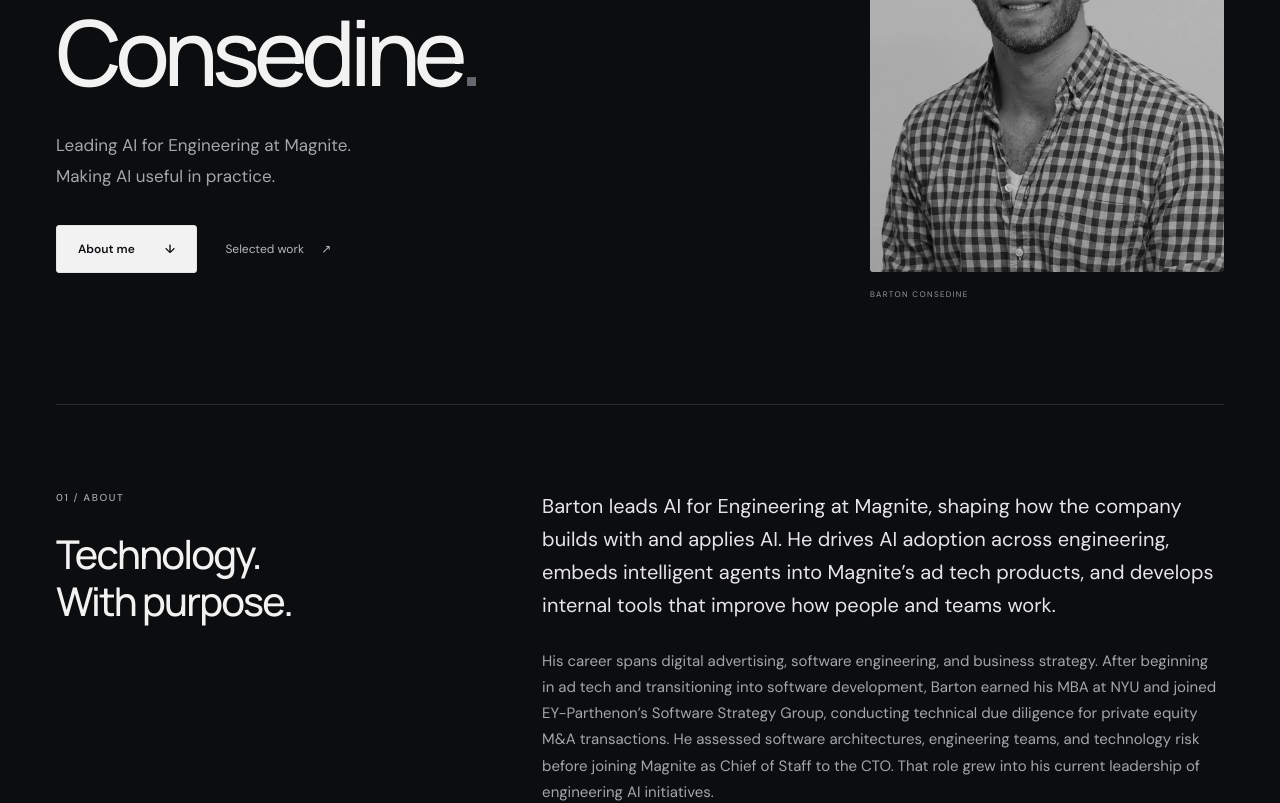
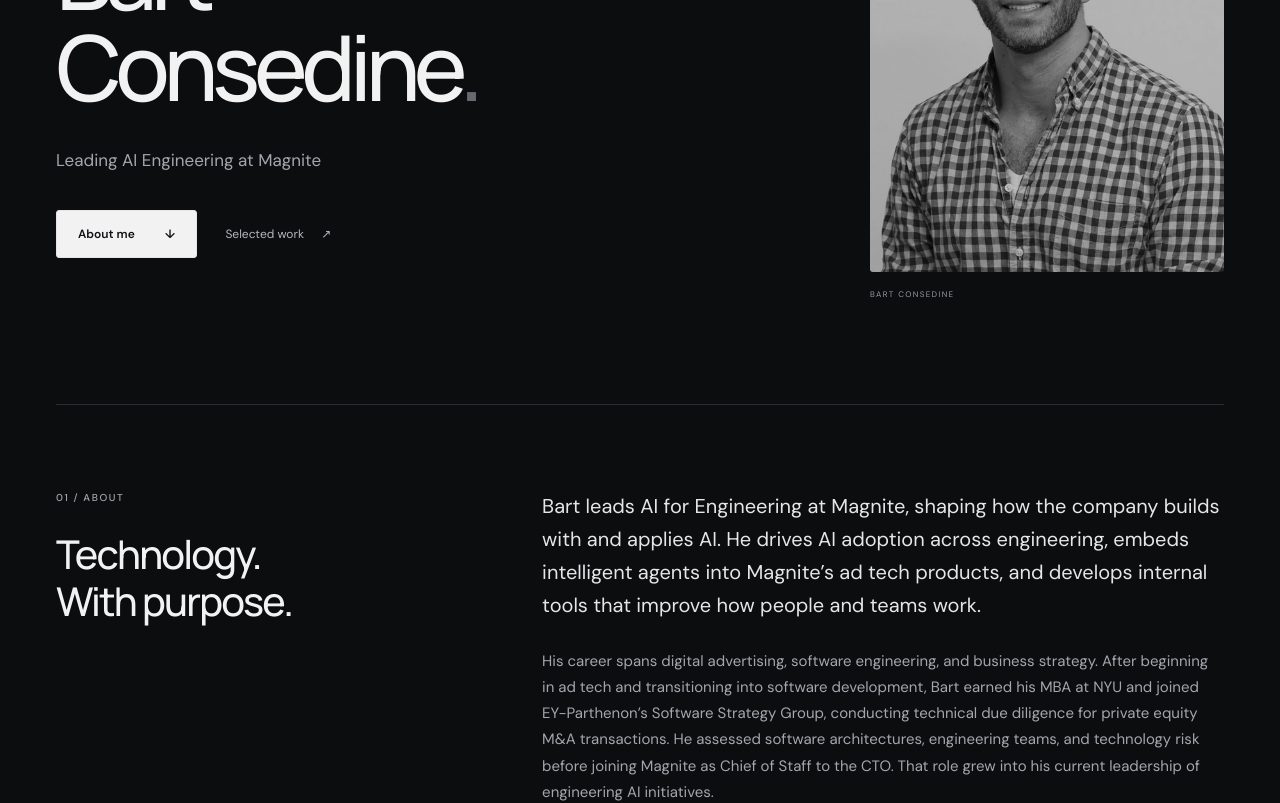
Before and after one commit to bartconsedine/bartconsedineDOTcom, a Next.js app: page / in a window 1280 px wide. Shown: the part 360-1163 px from the top of the page. Built offline with nearby package versions, Linux system fonts and the light colour scheme.

Commit message:
Use Bart and simplify hero role copy

```diff
--- a/src/app/admin/page.js
+++ b/src/app/admin/page.js
@@ -5,5 +5,5 @@
 export default async function AdminHome() {
   await requireOwner();
   const apps = await listApps();
-  return <><div className="admin-topline"><p className="eyebrow">YOUR PERSONAL SPACE</p><span className="private-badge">● Owner only</span></div><h1>Welcome back, Barton.</h1><p className="admin-intro">Your apps and tools, in one place.</p><div className="admin-section-title"><h2>My apps <span>{apps.length}</span></h2></div>{apps.length ? <div className="app-grid">{apps.map(app => <Link className="app-card" href={`/admin/apps/${app.slug}`} key={app.slug}><h3>{app.name} ↗</h3><p>{app.description}</p></Link>)}</div> : <section className="empty-apps"><span className="empty-symbol" aria-hidden="true">⊞</span><h2>Your workspace starts here.</h2><p>No custom apps yet. When your first app is added,<br/>you’ll find it here, ready to open.</p><a className="inline-link" href="mailto:bartconsedine@gmail.com?subject=An%20idea%20for%20my%20workspace">Capture an app idea ↗</a></section>}<div className="workspace-note"><div><h3>A space that grows with you.</h3><p>Add purpose-built tools as you need them. Your public showcase stays separate from your private workspace.</p></div></div></>;
+  return <><div className="admin-topline"><p className="eyebrow">YOUR PERSONAL SPACE</p><span className="private-badge">● Owner only</span></div><h1>Welcome back, Bart.</h1><p className="admin-intro">Your apps and tools, in one place.</p><div className="admin-section-title"><h2>My apps <span>{apps.length}</span></h2></div>{apps.length ? <div className="app-grid">{apps.map(app => <Link className="app-card" href={`/admin/apps/${app.slug}`} key={app.slug}><h3>{app.name} ↗</h3><p>{app.description}</p></Link>)}</div> : <section className="empty-apps"><span className="empty-symbol" aria-hidden="true">⊞</span><h2>Your workspace starts here.</h2><p>No custom apps yet. When your first app is added,<br/>you’ll find it here, ready to open.</p><a className="inline-link" href="mailto:bartconsedine@gmail.com?subject=An%20idea%20for%20my%20workspace">Capture an app idea ↗</a></section>}<div className="workspace-note"><div><h3>A space that grows with you.</h3><p>Add purpose-built tools as you need them. Your public showcase stays separate from your private workspace.</p></div></div></>;
 }
--- a/src/app/layout.js
+++ b/src/app/layout.js
@@ -2,10 +2,10 @@
 
 export const metadata = {
   metadataBase: new URL('https://bartconsedine.com'),
-  title: { default: 'Barton Consedine | AI, Engineering & Strategy', template: '%s · Barton Consedine' },
-  description: 'Barton leads AI for Engineering at Magnite. His work connects AI, software engineering, and business strategy.',
+  title: { default: 'Bart Consedine | AI, Engineering & Strategy', template: '%s · Bart Consedine' },
+  description: 'Bart leads AI for Engineering at Magnite. His work connects AI, software engineering, and business strategy.',
   icons: { icon: '/icon.svg' },
-  openGraph: { title: 'Barton Consedine', description: 'AI, engineering, and strategy. Making AI useful in practice.', images: ['/images/headshot.jpeg'], type: 'website' },
+  openGraph: { title: 'Bart Consedine', description: 'AI, engineering, and strategy. Making AI useful in practice.', images: ['/images/headshot.jpeg'], type: 'website' },
 };
 
 export default function RootLayout({ children }) {
--- a/src/app/login/page.js
+++ b/src/app/login/page.js
@@ -17,5 +17,5 @@
   const configured = Boolean(authConfig());
   if (configured && (await checkOwner()).ok) redirect('/admin');
   const { state } = await searchParams;
-  return <main id="main" className="login-page"><Link className="back-link" href="/">← Back to the public site</Link><div className="login-shell"><div className="login-aside"><Link className="wordmark" href="/">BC<span> / </span></Link><div><p className="eyebrow">BARTON CONSEDINE</p><h1>Private<br/>workspace.</h1><p>Your apps, experiments, and everyday tools.<br/>All in one personal workspace.</p></div></div><div className="login-panel"><p className="eyebrow">OWNER ACCESS</p><h2>Welcome back.</h2><p>Sign in with your Google account.<br/>Your workspace stays private.</p>{!configured ? <p className="setup-note" role="status">Sign-in setup is pending. The workspace is locked until authentication is connected.</p> : messages[state] && <p className="setup-note" role="status">{messages[state]}</p>}<LoginForm configured={configured}/><p className="login-footnote">This is a private workspace. Access is limited to the site owner.</p></div></div></main>;
+  return <main id="main" className="login-page"><Link className="back-link" href="/">← Back to the public site</Link><div className="login-shell"><div className="login-aside"><Link className="wordmark" href="/">BC<span> / </span></Link><div><p className="eyebrow">BART CONSEDINE</p><h1>Private<br/>workspace.</h1><p>Your apps, experiments, and everyday tools.<br/>All in one personal workspace.</p></div></div><div className="login-panel"><p className="eyebrow">OWNER ACCESS</p><h2>Welcome back.</h2><p>Sign in with your Google account.<br/>Your workspace stays private.</p>{!configured ? <p className="setup-note" role="status">Sign-in setup is pending. The workspace is locked until authentication is connected.</p> : messages[state] && <p className="setup-note" role="status">{messages[state]}</p>}<LoginForm configured={configured}/><p className="login-footnote">This is a private workspace. Access is limited to the site owner.</p></div></div></main>;
 }
--- a/src/app/page.js
+++ b/src/app/page.js
@@ -4,26 +4,26 @@
 export default function Home() {
   return <>
     <header className="site-header">
-      <Link className="wordmark" href="/" aria-label="Barton Consedine home">BC<span> / </span></Link>
+      <Link className="wordmark" href="/" aria-label="Bart Consedine home">BC<span> / </span></Link>
       <nav aria-label="Main navigation"><a href="#about">About</a><a href="#work">Work</a><a href="#contact">Contact <span aria-hidden="true">↗</span></a></nav>
     </header>
     <main id="main">
       <section className="hero wrap" aria-labelledby="intro-title">
-        <div className="hero-copy"><p className="eyebrow">AI / ENGINEERING / STRATEGY</p><h1 id="intro-title">Barton<br/>Consedine<span className="name-period">.</span></h1><p className="hero-intro">Leading AI for Engineering at Magnite.<br/>Making AI useful in practice.</p><div className="hero-links"><a className="button" href="#about">About me <span aria-hidden="true">↓</span></a><a className="hero-text-link" href="#work">Selected work <span aria-hidden="true">↗</span></a></div></div>
-        <figure className="portrait-wrap"><img src="/images/headshot.jpeg" alt="Barton Consedine" width="700" height="700" fetchPriority="high"/><figcaption>BARTON CONSEDINE</figcaption></figure>
+        <div className="hero-copy"><p className="eyebrow">AI / ENGINEERING / STRATEGY</p><h1 id="intro-title">Bart<br/>Consedine<span className="name-period">.</span></h1><p className="hero-intro">Leading AI Engineering at Magnite</p><div className="hero-links"><a className="button" href="#about">About me <span aria-hidden="true">↓</span></a><a className="hero-text-link" href="#work">Selected work <span aria-hidden="true">↗</span></a></div></div>
+        <figure className="portrait-wrap"><img src="/images/headshot.jpeg" alt="Bart Consedine" width="700" height="700" fetchPriority="high"/><figcaption>BART CONSEDINE</figcaption></figure>
       </section>
       <section id="about" className="about wrap">
         <div className="section-label"><p className="eyebrow">01 / ABOUT</p><h2>Technology.<br/>With purpose.</h2></div>
         <div className="about-story">
-          <p className="lead">Barton leads AI for Engineering at Magnite, shaping how the company builds with and applies AI. He drives AI adoption across engineering, embeds intelligent agents into Magnite’s ad tech products, and develops internal tools that improve how people and teams work.</p>
-          <p>His career spans digital advertising, software engineering, and business strategy. After beginning in ad tech and transitioning into software development, Barton earned his MBA at NYU and joined EY-Parthenon’s Software Strategy Group, conducting technical due diligence for private equity M&amp;A transactions. He assessed software architectures, engineering teams, and technology risk before joining Magnite as Chief of Staff to the CTO. That role grew into his current leadership of engineering AI initiatives.</p>
-          <p>Barton brings an engineer’s understanding of how technology works and a strategist’s perspective on where it creates value. His focus is making AI useful in practice, building better products, strengthening engineering capabilities, and helping teams work more effectively.</p>
+          <p className="lead">Bart leads AI for Engineering at Magnite, shaping how the company builds with and applies AI. He drives AI adoption across engineering, embeds intelligent agents into Magnite’s ad tech products, and develops internal tools that improve how people and teams work.</p>
+          <p>His career spans digital advertising, software engineering, and business strategy. After beginning in ad tech and transitioning into software development, Bart earned his MBA at NYU and joined EY-Parthenon’s Software Strategy Group, conducting technical due diligence for private equity M&amp;A transactions. He assessed software architectures, engineering teams, and technology risk before joining Magnite as Chief of Staff to the CTO. That role grew into his current leadership of engineering AI initiatives.</p>
+          <p>Bart brings an engineer’s understanding of how technology works and a strategist’s perspective on where it creates value. His focus is making AI useful in practice, building better products, strengthening engineering capabilities, and helping teams work more effectively.</p>
           <a className="inline-link" href="https://www.linkedin.com/in/bartconsedine">LinkedIn <span aria-hidden="true">↗</span></a>
         </div>
       </section>
       <section id="work" className="work-section wrap"><div className="section-heading"><div><p className="eyebrow">02 / SELECTED WORK</p><h2>Earlier work.</h2></div><p>Products, platforms, and growth.<br/>A selection from across my career.</p></div><WorkGrid/></section>
       <section id="contact" className="contact wrap"><div><p className="eyebrow">03 / CONTACT</p><h2>Let’s connect.</h2></div><div className="contact-links"><a href="mailto:bartconsedine@gmail.com">Email <span aria-hidden="true">↗</span></a><a href="https://www.linkedin.com/in/bartconsedine">LinkedIn <span aria-hidden="true">↗</span></a></div></section>
     </main>
-    <footer className="site-footer wrap"><span>© {new Date().getFullYear()} Barton Consedine</span><Link href="/login">Private workspace <span aria-hidden="true">↗</span></Link></footer>
+    <footer className="site-footer wrap"><span>© {new Date().getFullYear()} Bart Consedine</span><Link href="/login">Private workspace <span aria-hidden="true">↗</span></Link></footer>
   </>;
 }
```
Also changed, not shown: 1 other file (tests, documents, lock files or other folders).
